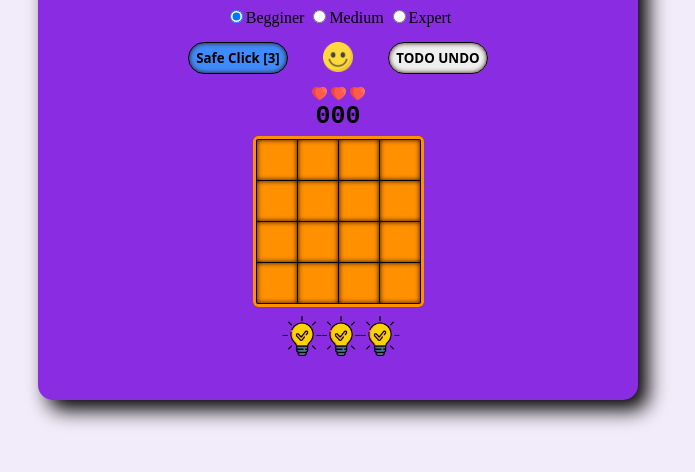
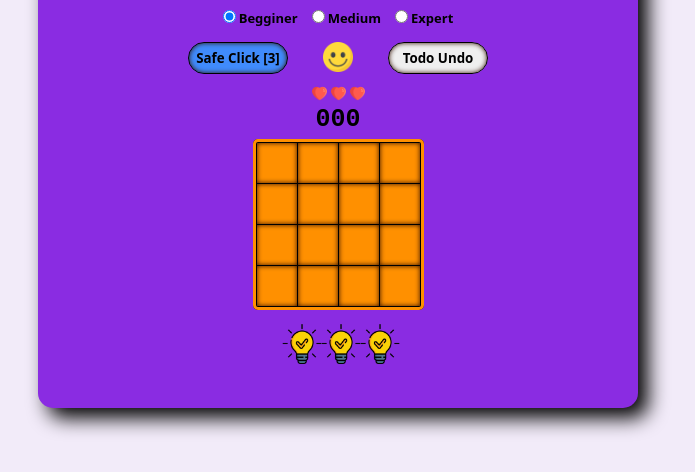
Before and after one commit to caposher/Minesweeper, a plain HTML site: page index.html in a window 1280 px wide. Shown: the part 182-654 px from the top of the page, without its empty margins (302-997 px from the left). Drawn offline with Linux system fonts and the light colour scheme.

Commit message:
small changes

```diff
--- a/css/style.css
+++ b/css/style.css
@@ -51,6 +51,12 @@ body {
 .top-list-container li p {
   margin: unset;
 }
+label {
+  font-size: 13px;
+  font-family: system-ui;
+  font-weight: bold;
+  margin-right: 5px;
+}
 
 button {
   width: 100px;
@@ -92,6 +98,7 @@ button:hover {
 .heart {
   width: 15px;
   text-align: center;
+  margin-bottom: 3px;
 }
 
 .game-container h3 {
@@ -153,7 +160,7 @@ button:hover {
 
 .hint-img {
   width: 40px;
-  margin-top: 5px;
+  margin-top: 10px;
   margin-right: -5px;
 }
 
--- a/index.html
+++ b/index.html
@@ -24,7 +24,7 @@
           <img class="smiley" src="img/start.png" onclick="resetGame()" />
         </li>
         <li>
-          <button class="undo-click" " onclick="safeClick()">TODO UNDO</button>
+          <button class="undo-click" " onclick="safeClick()">Todo Undo</button>
         </li>
       </ul>
       <br />
```
